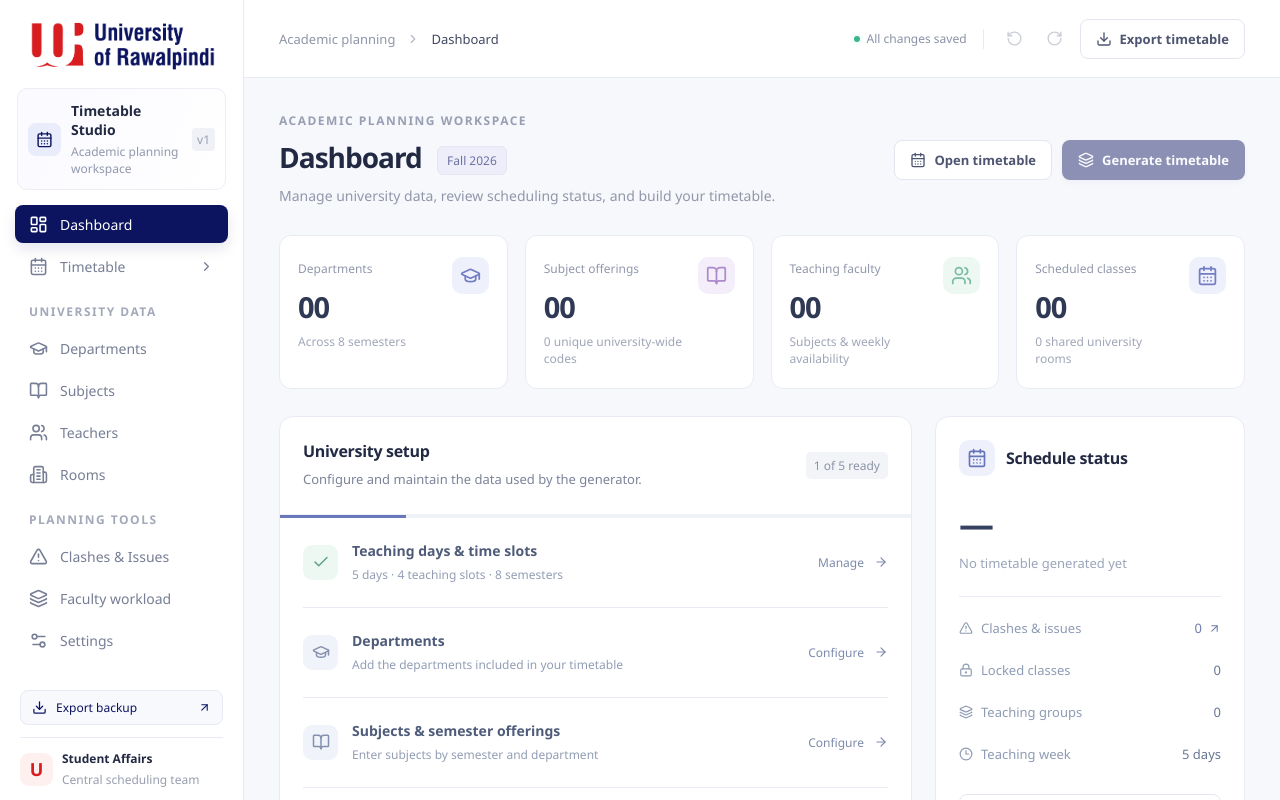
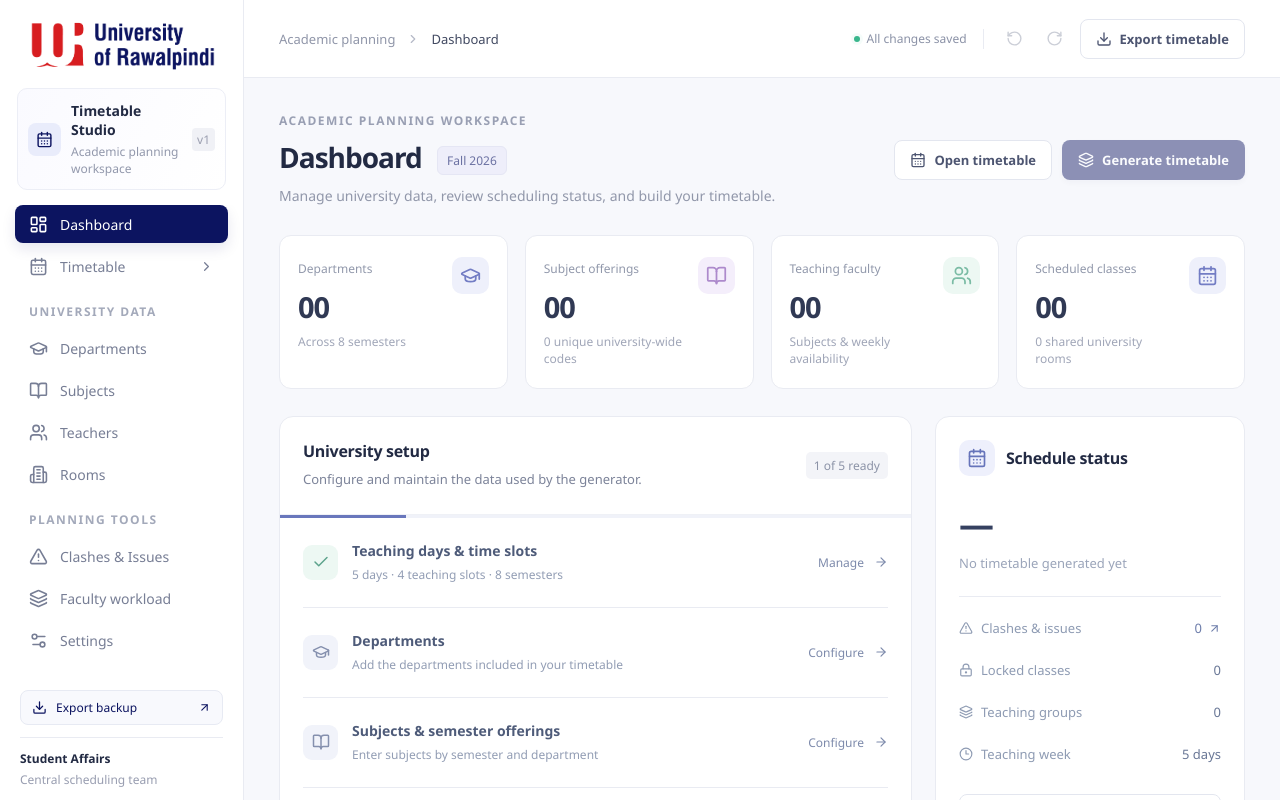
Before and after one commit to amaanshakeel/Timetable-Generator, a React (Vite) app: page / in a window 1280 px wide. Shown: the top 800 px of the page. Built offline with nearby package versions, Linux system fonts and the light colour scheme.

Commit message:
style: remove sidebar footer initial icon

```diff
--- a/src/app/App.tsx
+++ b/src/app/App.tsx
@@ -279,7 +279,6 @@ export default function App() {
             <ArrowUpRight size={13} />
           </button>
           <div className="sidebar-foot">
-            <span className="uor-mark">U</span>
             <div>
               <strong>Student Affairs</strong>
               <small>Central scheduling team</small>
```
